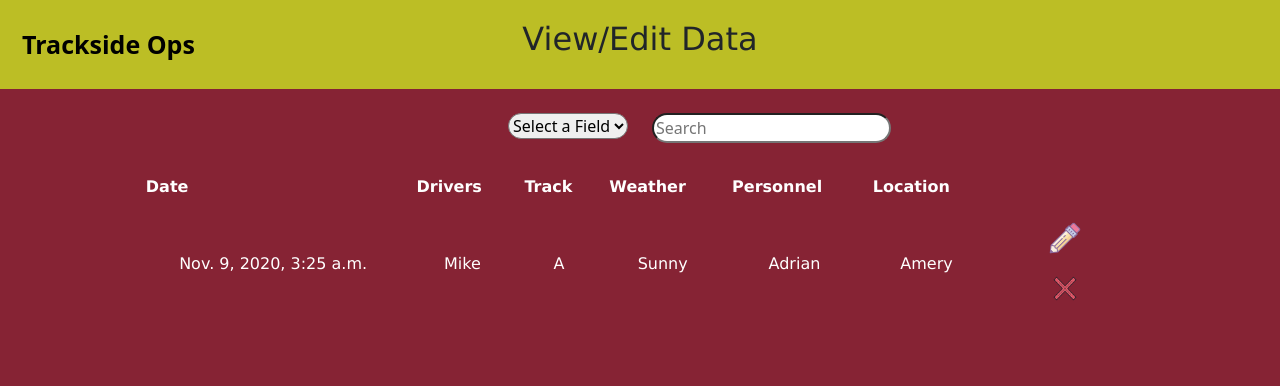
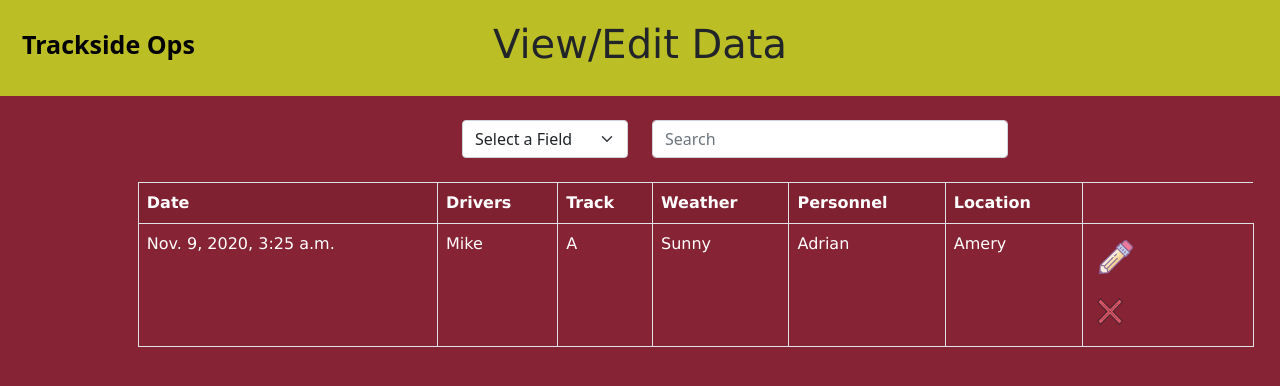
Before and after one commit to gopher-motorsports/trackside-ops, a Django app: page /view_data in a window 1280 px wide. Shown: the top 386 px of the page. Run offline with Django 3.2, Linux system fonts and the light colour scheme; data comes from the database, SQL or seed files in the repository; parts of the project's set-up code (start-up, migrations or seed data) failed here and were passed over; some libraries are stand-ins or nearby versions.

Commit message:
bootstrap changes

```diff
--- a/data_entry/templates/data_entry/viewdata.html
+++ b/data_entry/templates/data_entry/viewdata.html
@@ -6,6 +6,8 @@
     <title>Trackside Ops- View Data</title>
     <meta name='viewport' content='width=device-width, initial-scale=1'>
     <link rel="stylesheet" href="{% static '/css/main.css' %}">
+	<!-- Font awesome CDN -->
+	<link href="//netdna.bootstrapcdn.com/font-awesome/3.2.1/css/font-awesome.css" rel="stylesheet">
 	<!-- Bootstrap CDN -->
 	<link href="https://cdn.jsdelivr.net/npm/bootstrap@5.0.2/dist/css/bootstrap.min.css" rel="stylesheet" integrity="sha384-EVSTQN3/azprG1Anm3QDgpJLIm9Nao0Yz1ztcQTwFspd3yD65VohhpuuCOmLASjC" crossorigin="anonymous">
 	<script src="https://cdn.jsdelivr.net/npm/bootstrap@5.0.2/dist/js/bootstrap.bundle.min.js" integrity="sha384-MrcW6ZMFYlzcLA8Nl+NtUVF0sA7MsXsP1UyJoMp4YLEuNSfAP+JcXn/tWtIaxVXM" crossorigin="anonymous"></script>
@@ -19,7 +21,7 @@
 				<a href="{% url 'home' %}" class="logo">Trackside Ops</a>
 			</div>
 			<div class="col-md-4" align="left">
-				<h2 align="center">View/Edit Data</h2>
+				<h2 align="center" class="display-6">View/Edit Data</h2>
 			</div>
 		</div>
     </div>
@@ -28,9 +30,10 @@
     <div class="container" align="center">
 		<!-- Row that contains dropdown and text box -->
 		<div class="row">
-			<div class="col-md-6" align="right">
+			<div class="col-md-4" align="left"></div>
+			<div class="col-md-2" align="right">
 				<!-- "Select Field" Dropdown -->
-				<select style="border-radius: 20px" name="cars" id="fields">
+				<select class="form-select" name="cars" id="fields">
 					<option value="-1">Select a Field</option>
 					<option value="0">Date</option>
 					<option value="1">Driver</option>
@@ -40,16 +43,17 @@
 					<option value="5">Location</option>
 				</select>
 			</div>
-			<div class="col-md-6" align="left">
+			<div class="col-md-4" align="left">
 				<!-- Text box to filter -->
-				<input style="border-radius: 15px" onkeyup="filter()" type ="text" id="sandman" name="param" placeholder ="Search">
+				<input class="form-control" onkeyup="filter()" type ="text" id="sandman" name="param" placeholder ="Search">
 			</div>
+			<div class=col-md-2 align="right"></div>
 		<!-- End row that contains dropdown and text box -->
 		</div>
 		<br>
 		<div class="row">
-			<div class="col-md-12" align="center">
-				<table width="75%" id="spiderman">
+			<div class="col-md-12" >
+				<table width="100%" class="table table-bordered table-hover table-striped" id="spiderman">
 					<tr>
 						<th style="color: #FFFFFF">Date</th>
 						<th style="color: #FFFFFF">Drivers</th>
@@ -60,12 +64,12 @@
 					</tr>
 					{% for entry in entries %}
 						<tr>
-							<td style="color: #FFFFFF">{{entry.created_at}}</td>
-							<td style="color: #FFFFFF">{{entry.driver}}</td>
-							<td style="color: #FFFFFF">{{entry.track}}</td>
-							<td style="color: #FFFFFF">{{entry.weather}}</td>
-							<td style="color: #FFFFFF">{{entry.personnel}}</td>
-							<td style="color: #FFFFFF">{{entry.location}}</td>
+							<td align="left" style="color: #FFFFFF">{{entry.created_at}}</td>
+							<td align="left" style="color: #FFFFFF">{{entry.driver}}</td>
+							<td align="left" style="color: #FFFFFF">{{entry.track}}</td>
+							<td align="left" style="color: #FFFFFF">{{entry.weather}}</td>
+							<td align="left" style="color: #FFFFFF">{{entry.personnel}}</td>
+							<td align="left" style="color: #FFFFFF">{{entry.location}}</td>
 							<td>
 								<div class='btns'>
 									<form action="{%url 'collectdata' %}" method="post">
--- a/static/css/home.css
+++ b/static/css/home.css
@@ -16,6 +16,10 @@ html{
     align-self: center;
     width: 100%;
     height: 100%;
+}
+
+.view_data_background {
+	background-image: url('../images/rainy_car.jpg'	);
 }
 
 .background {
--- a/static/css/main.css
+++ b/static/css/main.css
@@ -78,7 +78,7 @@ table {
 
 th, td {
   padding: 8px;
-  text-align: center;
+  text-align: left;
   border-bottom: 1px solid #ddd;
   color:#FFFFFF;
   font-family: Verdana, Geneva, Tahoma, sans-serif;
```
Also changed, not shown: data_entry/templates/data_entry/collectdata.html (+24 -22 lines).
